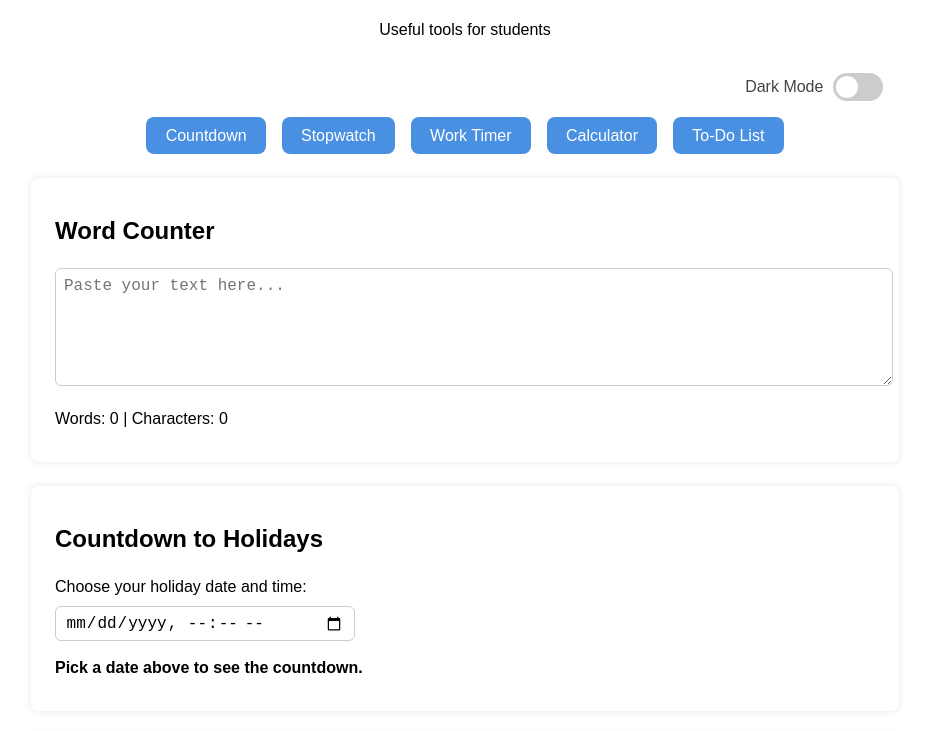
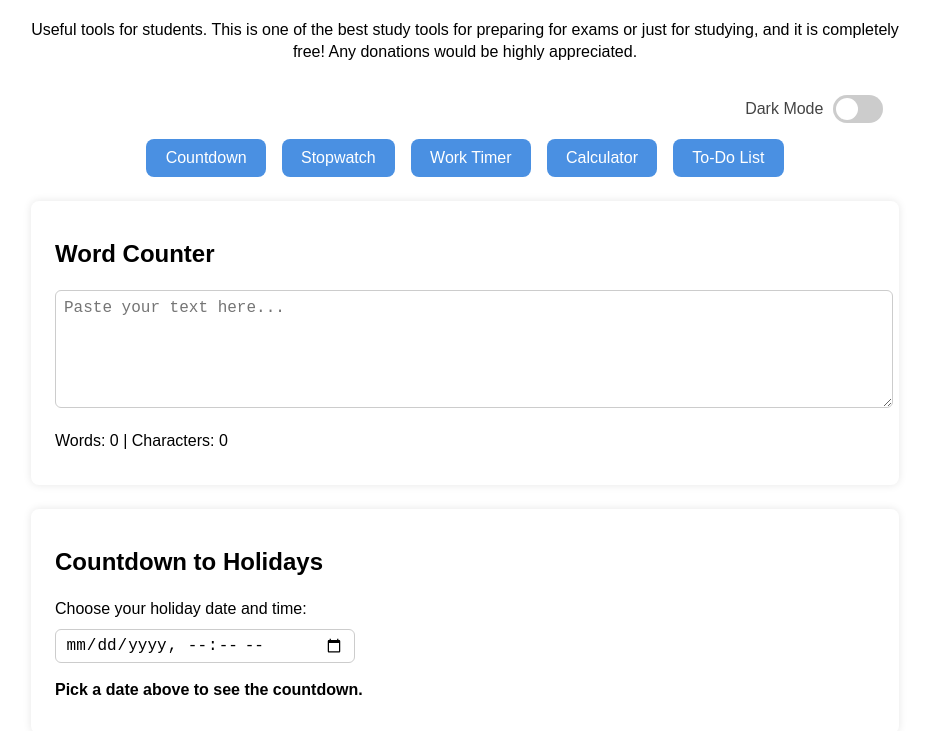
Before and after one commit to voltagedragonJX/student-toolbox, a plain HTML site: page index.html in a window 1280 px wide. Shown: the part 69-800 px from the top of the page, without its empty margins (175-1105 px from the left). Drawn offline with Linux system fonts and the light colour scheme.

Commit message:
changed paragraph at the top

```diff
--- a/index.html
+++ b/index.html
@@ -10,7 +10,7 @@
 <body>
   <header>
     <h1>Student Toolbox</h1>
-    <p>Useful tools for students</p>
+    <p>Useful tools for students. This is one of the best study tools for preparing for exams or just for studying, and it is completely free! Any donations would be highly appreciated.</p>
   </header>
 
   <main>
```
